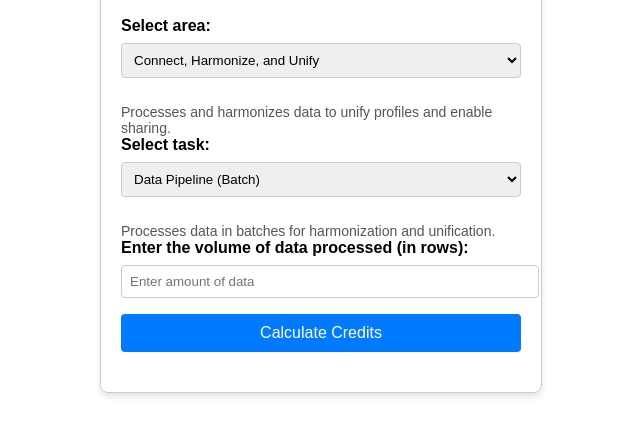
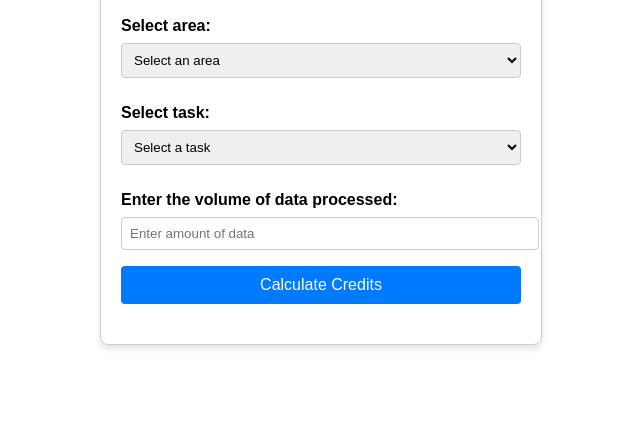
Before and after one commit to lacan2/credit-calculator, a plain HTML site: page index.html in a window 1280 px wide. Shown: the part 92-528 px from the top of the page, without its empty margins (319-959 px from the left). Drawn offline with Linux system fonts and the light colour scheme.

Commit message:
Update index.html

```diff
--- a/index.html
+++ b/index.html
@@ -58,6 +58,7 @@
     <h2>Credit Consumption Calculator</h2>
     <label for="area">Select area:</label>
     <select id="area" onchange="updateTasks()">
+      <option value="" disabled selected>Select an area</option>
       <option value="connect">Connect, Harmonize, and Unify</option>
       <option value="analyze">Analyze and Predict</option>
       <option value="act">Act</option>
@@ -68,7 +69,9 @@
     <div class="description" id="areaDescription"></div>
 
     <label for="task">Select task:</label>
-    <select id="task" onchange="updateDescriptionAndUnits()"></select>
+    <select id="task" onchange="updateDescriptionAndUnits()">
+      <option value="" disabled selected>Select a task</option>
+    </select>
 
     <div class="description" id="taskDescription"></div>
 
@@ -127,14 +130,16 @@
       const taskSelect = document.getElementById("task");
       const areaDescription = document.getElementById("areaDescription");
 
-      taskSelect.innerHTML = "";
+      taskSelect.innerHTML = '<option value="" disabled selected>Select a task</option>';
       areaDescription.textContent = areaDescriptions[area] || "";
 
-      for (const task in multipliers[area]) {
-        const option = document.createElement("option");
-        option.value = task;
-        option.textContent = task;
-        taskSelect.appendChild(option);
+      if (multipliers[area]) {
+        for (const task in multipliers[area]) {
+          const option = document.createElement("option");
+          option.value = task;
+          option.textContent = task;
+          taskSelect.appendChild(option);
+        }
       }
       updateDescriptionAndUnits();
     }
@@ -156,17 +161,24 @@
       }
     }
 
-    // Initial task population
-    updateTasks();
-
     // Calculate credits
     function calculateCredits() {
       const area = document.getElementById("area").value;
       const task = document.getElementById("task").value;
       const data = parseFloat(document.getElementById("data").value);
 
+      if (!area) {
+        alert("Please select an area.");
+        return;
+      }
+
+      if (!task) {
+        alert("Please select a task.");
+        return;
+      }
+
       if (isNaN(data) || data <= 0) {
-        document.getElementById("result").textContent = "Please enter a valid amount of data.";
+        alert("Please enter a valid amount of data.");
         return;
       }
 
```
